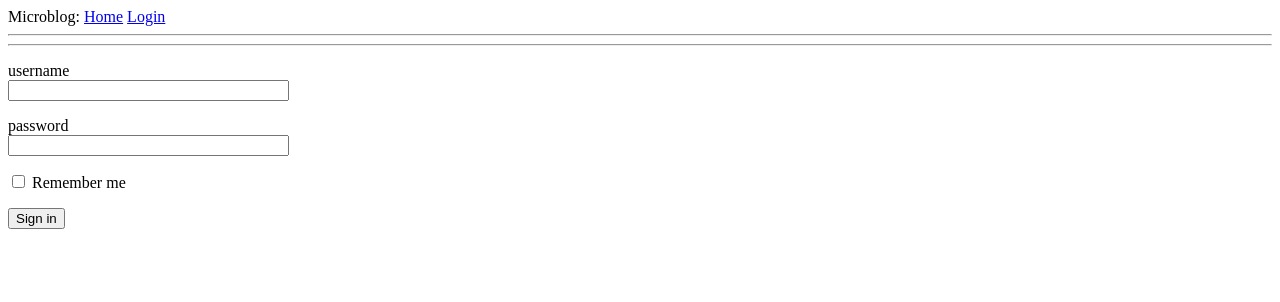
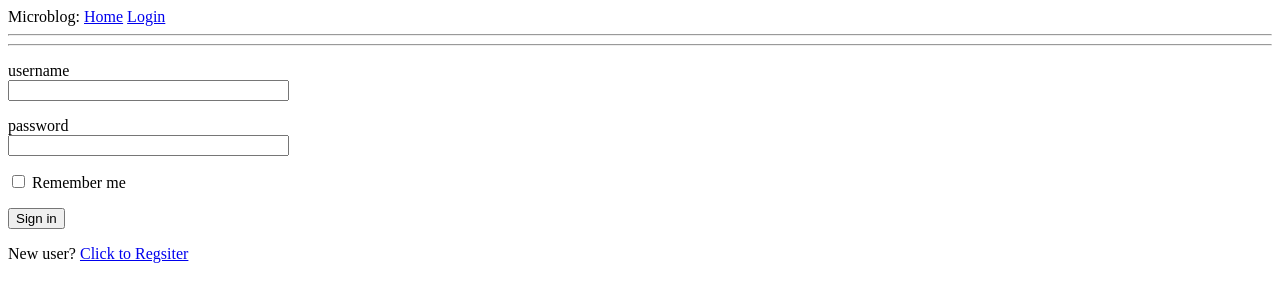
Before and after one commit to abhavgoel/Microblog, a Flask app: page /login in a window 1280 px wide. Shown: the top 302 px of the page. Run offline with Flask 3, Linux system fonts and the light colour scheme.

Commit message:
individual user pages

```diff
--- a/app/forms.py
+++ b/app/forms.py
@@ -16,12 +16,12 @@ class RegisterForm(FlaskForm):
     password2 = PasswordField('Re-enter password',validators=[DataRequired(),EqualTo('password')])
     submit = SubmitField('Register')
 
-    def validate_username(self,username):
+    def validate_username(self,username): # check for duplicate user
         user = User.query.filter_by(username=username.data).first()
         if user is not None:
             raise ValidationError("This username is already taken")
 
-    def validate_email(self,email):
+    def validate_email(self,email):#check for duplicate email
         user = User.query.filter_by(email=email.data).first()
         if user is not None:
             raise ValidationError("This Email is already taken")
--- a/app/routes.py
+++ b/app/routes.py
@@ -1,6 +1,6 @@
-from app import app
+from app import app,db
 from flask import render_template,flash ,redirect, url_for, request
-from app.forms import LoginForm
+from app.forms import LoginForm,RegisterForm
 from flask_login import current_user, login_user,logout_user, login_required
 from .models import User
 from urllib.parse import urlparse
@@ -43,8 +43,34 @@ def login():
         return redirect(next_page)
     return render_template('login.html',title='Sign in', form = form)
 
-#-------------------------logout--------------------------------------------------------
+#--------------------------------logout-------------------------------------------------
 @app.route('/logout')
 def logout():
     logout_user()
     return redirect(url_for('login'))
+
+#-------------------------------register------------------------------------------------
+@app.route('/register',methods=['GET','POST'])
+def register():
+    if current_user.is_authenticated:
+        return redirect(url_for('index'))
+    form = RegisterForm()
+    if form.validate_on_submit():
+        user = User(username = form.username.data,email = form.email.data)
+        user.set_password(form.password.data)
+        db.session.add(user)
+        db.session.commit()
+        flash('Congratulations, you are now a registered user!')
+        return redirect(url_for('login'))
+    return render_template('register.html',title = "Register",form=form)
+
+#---------------------------user page---------------------------------------------------
+@app.route('/user/<username>')
+@login_required
+def user(username):
+    user = User.query.filter_by(username=username).first_or_404()
+    posts = [
+        {'author': user, 'body': 'Test post #1'},
+        {'author': user, 'body': 'Test post #2'}
+    ]
+    return render_template('user.html', user=user, posts=posts)
--- a/app/templates/base.html
+++ b/app/templates/base.html
@@ -8,15 +8,16 @@
       {% endif %}
     </head>
     <body>
-        <div>Microblog:
-
+        <div>
+            Microblog:
             <a href="{{ url_for('index') }}">Home</a>
-            {% if current_user.is_anonymous %} <!--True when user isnt logged in else false-->
+            {% if current_user.is_anonymous %}
             <a href="{{ url_for('login') }}">Login</a>
             {% else %}
-            <a href="{{url_for('logout')}}">Logout</a>
+            <a href="{{ url_for('user', username=current_user.username) }}">Profile</a>
+            <a href="{{ url_for('logout') }}">Logout</a>
             {% endif %}
-        </div>
+          </div>
         <hr>
         {% with messages = get_flashed_messages() %} <!--getting flashed messages from the routes.py-->
             {% if messages %}
--- a/app/templates/login.html
+++ b/app/templates/login.html
@@ -19,6 +19,7 @@
         </p>
         <p>{{form.remember_me()}} {{form.remember_me.label}} </p>
         <p> {{form.submit()}} </p>
+        <p>New user? <a href="{{ url_for('register') }}">Click to Regsiter</a> </p>
 
 
     </form>
```
Also changed, not shown: app/models.py (+8 -3 lines), app/templates/_post.html (added, +8 -0 lines), app/templates/user.html (added, +14 -0 lines), app/app.db.
